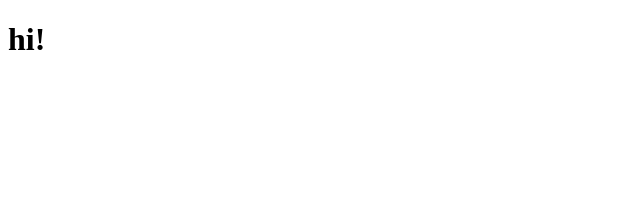
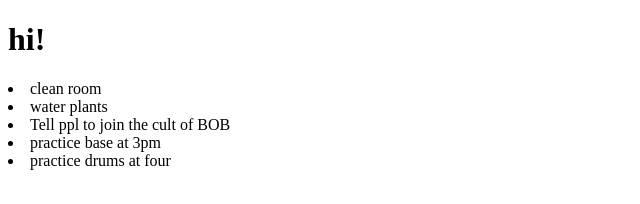
Before and after one commit to MorrisonEmanuel/EmanuelMorrisonPorfolio, a plain HTML site: page index.html in a window 1280 px wide. Shown: the whole page, without its empty margins (0-640 px from the left). Drawn offline with Linux system fonts and the light colour scheme.

Commit message:
Update index.html

```diff
--- a/index.html
+++ b/index.html
@@ -13,4 +13,9 @@
   <h1>
   hi!
   </h1>
+  <li>clean room</li>
+  <li>water plants</li>
+  <li>Tell ppl to join the cult of BOB</li>
+  <li>practice base at 3pm</li>
+  <li>practice drums at four</li>
 </html>
```
